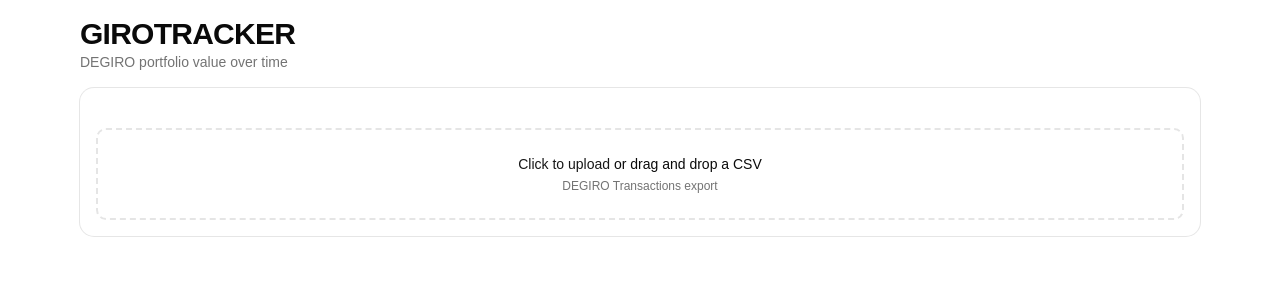
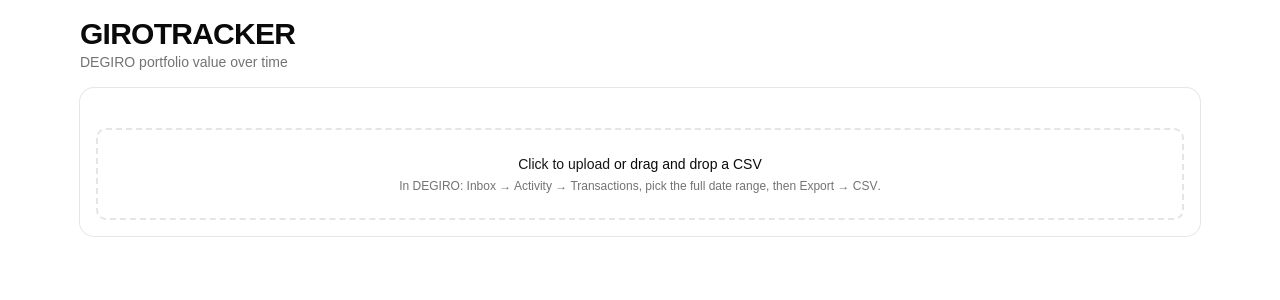
Before and after one commit to SjirkW/girotracker, a React (Vite) app in the folder web/: page / in a window 1280 px wide. Shown: the top 300 px of the page. Built offline with nearby package versions, Linux system fonts and the light colour scheme.

Commit message:
add description

```diff
--- a/web/src/App.tsx
+++ b/web/src/App.tsx
@@ -588,8 +588,9 @@
                   <span className="font-medium text-primary">Click to upload</span> or
                   drag and drop a CSV
                 </p>
-                <p className="text-xs text-muted-foreground">
-                  DEGIRO Transactions export
+                <p className="text-xs text-muted-foreground text-center">
+                  In DEGIRO: <span className="font-medium">Inbox → Activity → Transactions</span>,
+                  pick the full date range, then <span className="font-medium">Export → CSV</span>.
                 </p>
               </div>
               {fileName && (
```
